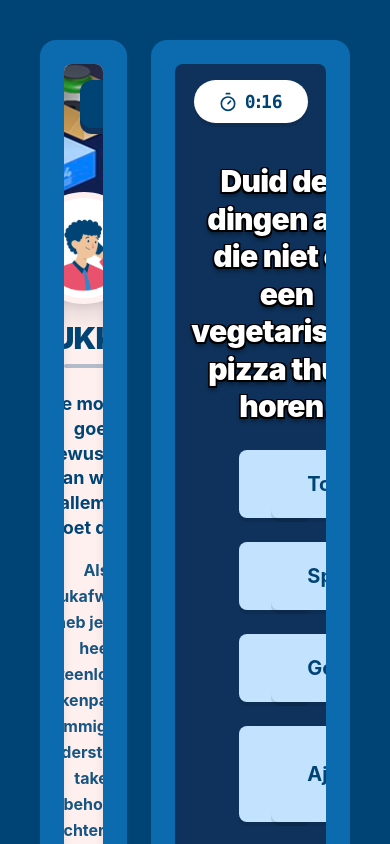
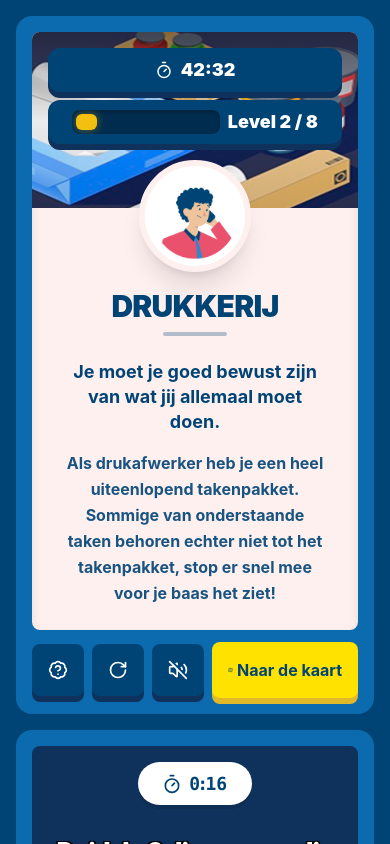
Before and after one commit to RomeoAtoyan/Quiz-LMR, a React (Vite) app: page /quiz in a window 390 px wide. Built offline with nearby package versions, Linux system fonts and the light colour scheme; the HTML template or start-up script is replaced by a standard one.

Commit message:
feat: improve mobile responsiveness across quiz layout, components, and home page

```diff
--- a/src/components/layout/QuizView.tsx
+++ b/src/components/layout/QuizView.tsx
@@ -60,11 +60,11 @@ const QuizView = () => {
               transition={{ type: "spring", stiffness: 300, damping: 30 }}
               className="flex flex-col h-full"
             >
-              <h3 className="text-center text-white text-3xl leading-tight font-black max-w-2xl mx-auto py-6 tracking-tight [text-shadow:var(--text-shadow-outline)]">
+              <h3 className="text-center text-white text-2xl lg:text-3xl leading-tight font-black max-w-2xl mx-auto py-4 lg:py-6 tracking-tight [text-shadow:var(--text-shadow-outline)]">
                 {currentQuestionTitle}
               </h3>
 
-              <div className="px-12 space-y-12 flex-grow">
+              <div className="px-2 lg:px-12 space-y-6 lg:space-y-12 flex-grow">
                 <QuizAnswers />
 
                 <div className="flex flex-col justify-center gap-4 max-w-xl mx-auto">
--- a/src/components/layout/Sidebar.tsx
+++ b/src/components/layout/Sidebar.tsx
@@ -4,7 +4,7 @@ import Badge from "../ui/Badge";
 
 const Sidebar = () => {
   return (
-    <div className="col-span-4 flex flex-col h-full bg-secondary rounded-2xl p-6 gap-3">
+    <div className="w-full lg:col-span-4 flex flex-col h-auto lg:h-full bg-secondary rounded-2xl p-4 lg:p-6 gap-3">
       <div className="flex-1 flex flex-col bg-content-bg rounded-lg overflow-hidden shadow-[inset_0_4px_10px_rgba(0,0,0,0.1)] relative">
         <div className="h-44 w-full relative">
           <img
@@ -14,25 +14,25 @@ const Sidebar = () => {
           />
           <div className="absolute inset-0 bg-gradient-to-b from-black/40 via-transparent to-black/10" />
 
-          <div className="absolute top-4 left-4 right-4 flex items-center gap-2">
+          <div className="absolute top-4 left-4 right-4 flex flex-col xl:flex-row items-stretch xl:items-center gap-2">
             <Badge
               variant="secondary"
               shape="xl"
-              className="px-4 py-2 min-w-[120px] gap-2"
+              className="px-3 py-1.5 xl:px-4 xl:py-2 gap-2 justify-center"
             >
-              <Timer size={20} />
-              <span className="text-2xl font-black">42:32</span>
+              <Timer size={18} className="xl:w-5 xl:h-5" />
+              <span className="text-lg xl:text-2xl font-black">42:32</span>
             </Badge>
 
             <Badge
               variant="secondary"
               shape="xl"
-              className="flex-1 px-4 py-2 gap-4"
+              className="flex-1 px-3 py-1.5 xl:px-4 xl:py-2 gap-2 xl:gap-4"
             >
-              <div className="flex-1 h-8 bg-[#002D4F] rounded-lg overflow-hidden flex items-center p-1.5 shadow-[inset_0_2px_4px_rgba(0,0,0,0.3)]">
+              <div className="flex-1 h-6 xl:h-8 bg-[#002D4F] rounded-lg overflow-hidden flex items-center p-1 shadow-[inset_0_2px_4px_rgba(0,0,0,0.3)]">
                 <div className="w-[15%] h-full bg-progress-fill rounded-md shadow-[0_0_10px_rgba(243,192,16,0.4)]" />
               </div>
-              <div className="text-2xl font-black whitespace-nowrap">
+              <div className="text-lg xl:text-2xl font-black whitespace-nowrap">
                 Level 2 / 8
               </div>
             </Badge>
@@ -75,18 +75,18 @@ const Sidebar = () => {
         </div>
       </div>
 
-      <div className="flex items-center justify-center gap-3 w-full">
-        <Button variant="secondary" className="p-3">
-          <BadgeQuestionMark size={24} />
+      <div className="flex flex-wrap items-center justify-center gap-2 xl:gap-3 w-full">
+        <Button variant="secondary" className="p-2 xl:p-3">
+          <BadgeQuestionMark size={20} className="xl:w-6 xl:h-6" />
         </Button>
-        <Button variant="secondary" className="p-3">
-          <RotateCw size={24} />
+        <Button variant="secondary" className="p-2 xl:p-3">
+          <RotateCw size={20} className="xl:w-6 xl:h-6" />
         </Button>
-        <Button variant="secondary" className="p-3">
-          <VolumeOff size={24} />
+        <Button variant="secondary" className="p-2 xl:p-3">
+          <VolumeOff size={20} className="xl:w-6 xl:h-6" />
         </Button>
-        <Button className="flex-1 gap-2 py-3 px-6 text-lg">
-          <Map size={24} />
+        <Button className="flex-1 gap-1 xl:gap-2 py-2 px-4 xl:py-3 xl:px-6 text-base xl:text-lg min-w-[140px] justify-center whitespace-nowrap">
+          <Map size={20} className="xl:w-6 xl:h-6" />
           Naar de kaart
         </Button>
       </div>
--- a/src/components/quiz/QuizAnswerButton.tsx
+++ b/src/components/quiz/QuizAnswerButton.tsx
@@ -63,7 +63,7 @@ const QuizAnswerButton = ({
     <motion.button
       animate={getStyles()}
       transition={{ duration: 0.2, ease: "easeOut" }}
-      className={`px-8 py-4 rounded-lg text-xl font-bold transition-transform active:scale-95 shadow-[0_4px_0px_rgba(0,0,0,0.1)] ${className}`}
+      className={`px-4 lg:px-8 py-3 lg:py-4 rounded-lg text-lg lg:text-xl font-bold transition-transform active:scale-95 shadow-[0_4px_0px_rgba(0,0,0,0.1)] ${className}`}
       {...cleanProps}
     >
       {children}
--- a/src/components/quiz/QuizAnswers.tsx
+++ b/src/components/quiz/QuizAnswers.tsx
@@ -8,7 +8,7 @@ const QuizAnswers = () => {
   const isSubmitted = useQuizStore((state) => state.isSubmitted);
 
   return (
-    <div className="grid grid-cols-2 gap-x-8 gap-y-6">
+    <div className="grid grid-cols-2 gap-x-4 lg:gap-x-8 gap-y-4 lg:gap-y-6">
       {answers.map((a, index) => (
         <QuizAnswerButton
           isSelected={selectedAnswers.includes(a.answer)}
--- a/src/pages/Home.tsx
+++ b/src/pages/Home.tsx
@@ -4,10 +4,10 @@ import { ROUTES } from "./routes";
 
 const Home = () => {
   return (
-    <div className="bg-primary h-full flex flex-col gap-4 items-center justify-center">
-      <h1 className="text-8xl font-bold text-white">Drukkerij Quiz</h1>
+    <div className="bg-primary h-full flex flex-col gap-8 items-center justify-center p-6 text-center">
+      <h1 className="text-5xl md:text-8xl font-bold text-white [text-shadow:var(--text-shadow-outline)]">Drukkerij Quiz</h1>
       <Link to={ROUTES.QUIZ}>
-        <Button className="px-12">Start</Button>
+        <Button className="px-12 py-4">Start</Button>
       </Link>
     </div>
   );
--- a/src/pages/Quiz.tsx
+++ b/src/pages/Quiz.tsx
@@ -28,10 +28,10 @@ const Quiz = () => {
   }, [decrementTime, isSubmitted, canStartTimer]);
 
   return (
-    <div className="h-full p-6 bg-primary">
-      <div className="w-full h-full grid grid-cols-12 gap-6 p-4">
+    <div className="h-full p-2 lg:p-6 bg-primary overflow-y-auto">
+      <div className="w-full min-h-full flex flex-col lg:grid lg:grid-cols-12 gap-4 lg:gap-6 p-2 lg:p-4">
         <Sidebar />
-        <div className="col-span-8 bg-secondary rounded-2xl overflow-hidden p-6">
+        <div className="w-full lg:col-span-8 bg-secondary rounded-2xl overflow-hidden p-4 lg:p-6 flex-grow">
           <QuizView />
         </div>
       </div>
```
